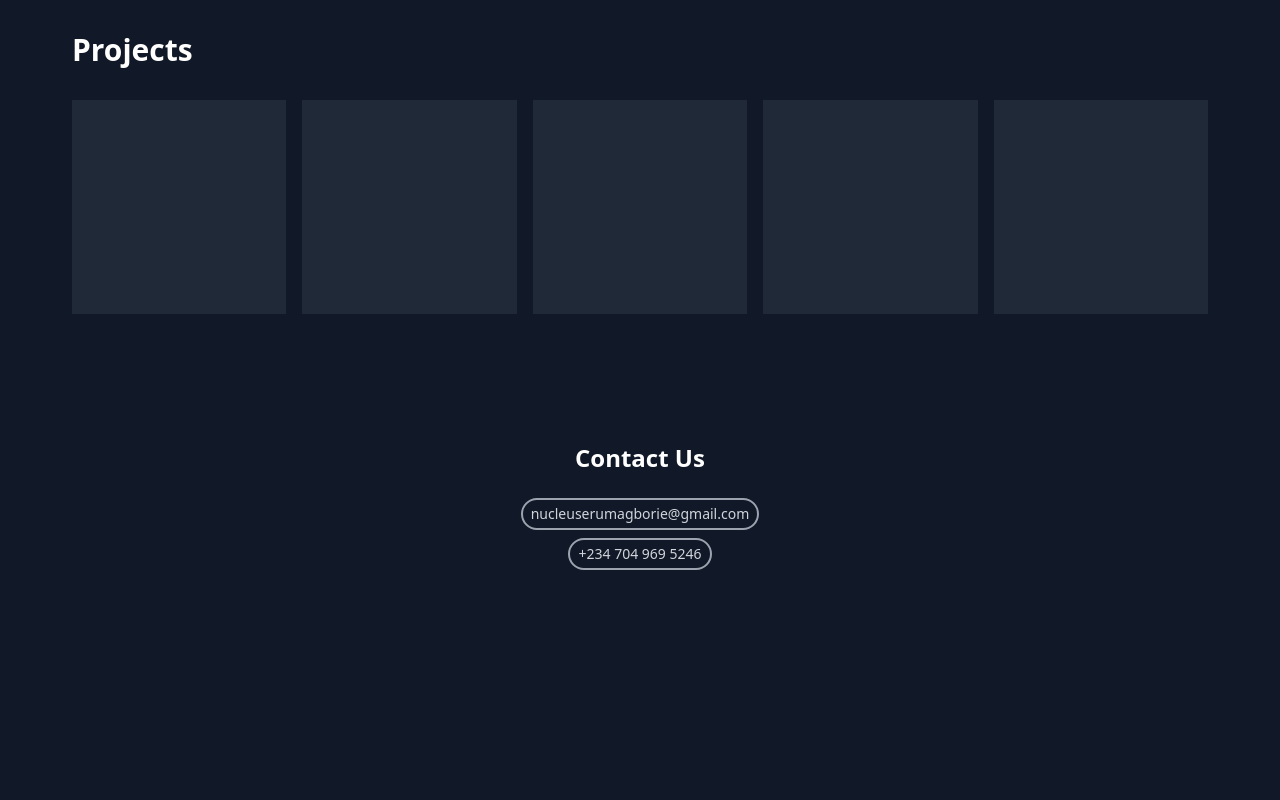
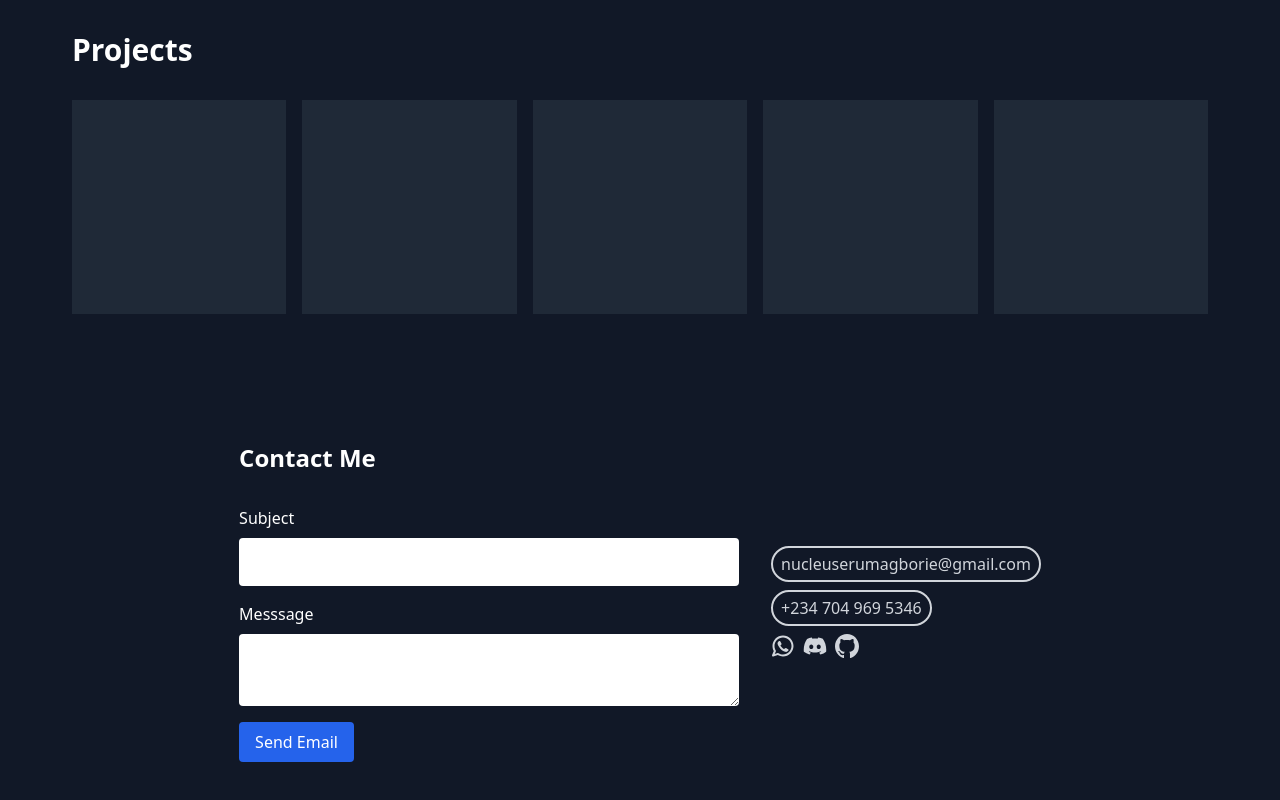
Before and after one commit to nucleus48/portfolio, a React (Vite) app: page / in a window 1280 px wide. Shown: the part 1426-2226 px from the top of the page. Before the commit the page ends 2060 px from the top, so only its background shows below. Built offline with nearby package versions, Linux system fonts and the light colour scheme; a web font is replaced by a local one.

Commit message:
Contact me done

```diff
--- a/src/components/Contact.tsx
+++ b/src/components/Contact.tsx
@@ -1,9 +1,44 @@
+import { ChangeEvent, useState } from "react"
+import Whatsapp from "../assets/whatsapp.svg"
+import Discord from "../assets/discord.svg"
+import Github from "../assets/github.svg"
+
 export default function Contact() {
+  const [subject, setSubject] = useState('')
+  const [message, setMessage] = useState('')
+
+  const handleChange = <T extends HTMLInputElement | HTMLTextAreaElement>(callback: typeof setSubject, e: ChangeEvent<T>) => callback(e.currentTarget.value)
+
   return (
-    <section id="contact" className="py-16 flex flex-col text-sm items-center gap-2">
-      <h2 className="mb-4 font-bold text-2xl">Contact Us</h2>
-      <div className="text-gray-300 py-1 px-2 border-2 rounded-full border-gray-400 font-medium">nucleuserumagborie@gmail.com</div>
-      <div className="text-gray-300 py-1 px-2 border-2 rounded-full border-gray-400 font-medium">+234 704 969 5246</div>
+    <section id="contact" className="py-16">
+      <div className="flex flex-col md:flex-row gap-8 items-center justify-center">
+        <div className="flex flex-col gap-4 w-full max-w-[500px]">
+          <h2 className="mb-4 font-bold text-2xl">Contact Me</h2>
+          <label className="flex flex-col gap-2">
+            <div className="font-medium">Subject</div>
+            <input className="bg-white w-full rounded p-3 outline-blue-600 text-gray-900" value={subject} onChange={handleChange.bind(null, setSubject)} />
+          </label>
+
+          <label className="flex flex-col gap-2">
+            <div className="font-medium">Messsage</div>
+            <textarea className="bg-white w-full rounded p-3 outline-blue-600 text-gray-900 min-h-16" value={message} onChange={handleChange.bind(null, setMessage)}></textarea>
+          </label>
+
+          <div>
+            <a className="inline-block py-2 px-4 rounded bg-blue-600 font-medium" href={`mailto:nucleuserumagborie@gmail.com?subject=${subject}&body=${message}`}>Send Email</a>
+          </div>
+        </div>
+
+        <div className="flex flex-col gap-2 *:w-max items-center md:items-stretch">
+          <a className="py-1 px-2 border-2 border-gray-300 text-gray-300 font-medium rounded-full" href="mailto:nucleuserumagborie@gmail.com">nucleuserumagborie@gmail.com</a>
+          <a className="py-1 px-2 border-2 border-gray-300 text-gray-300 font-medium rounded-full" href="tel:+2347049695246">+234 704 969 5346</a>
+          <div className="flex gap-2 *:w-6">
+            <img src={Whatsapp} alt="whatsapp" />
+            <img src={Discord} alt="discord" />
+            <img src={Github} alt="github" />
+          </div>
+        </div>
+      </div>
     </section>
   )
 }
```
